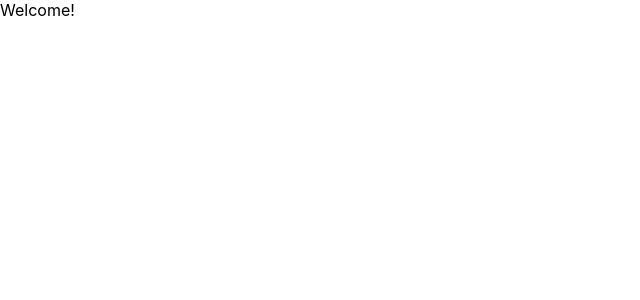
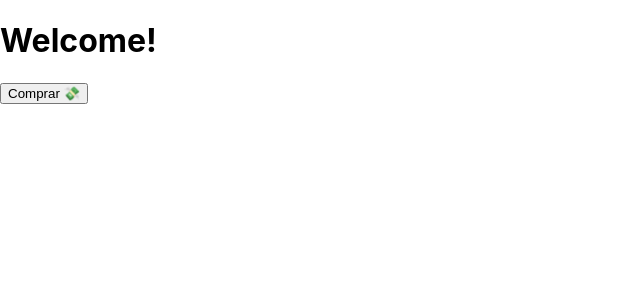
Before and after one commit to vanessaberbidi/proposal-of-new-renner-web-app, a React (Create React App) app in the folder renner-proposal/: page / in a window 1280 px wide. Shown: the top 300 px of the page, without its empty margins (0-640 px from the left). Built offline with nearby package versions, Linux system fonts and the light colour scheme.

Commit message:
example of router and button

```diff
--- a/renner-proposal/src/Home.jsx
+++ /dev/null
@@ -1,9 +0,0 @@
-import React from 'react';
-
-export default class Home extends React.Component {
-  render() {
-    return (
-      <div>Welcome!</div>
-    )
-  }
-}
--- /dev/null
+++ b/renner-proposal/src/Pages/Home.jsx
@@ -0,0 +1,15 @@
+import React from 'react';
+import { Link } from 'react-router-dom';
+
+export default class Home extends React.Component {
+  render() {
+    return (
+      <div>
+        <h1>Welcome!</h1>
+        <Link to="/SecondPage">
+          <button>Comprar 💸</button>
+        </Link>
+      </div>
+    )
+  }
+}
--- /dev/null
+++ b/renner-proposal/src/Pages/SecondPage.jsx
@@ -0,0 +1,9 @@
+import React from 'react';
+
+export default class SecondPage extends React.Component {
+  render() {
+    return (
+      <h1>Primeira compra</h1>
+    )
+  }
+}
--- a/renner-proposal/src/Routes.js
+++ b/renner-proposal/src/Routes.js
@@ -1,11 +1,13 @@
 import React from 'react';
 import { BrowserRouter, Switch, Route } from 'react-router-dom';
-import Home from './Home';
+import Home from './Pages/Home';
+import SecondPage from './Pages/SecondPage'
 
 const Routes = () => (
   <BrowserRouter>
     <Switch>
       <Route exact path="/" component={Home} />
+      <Route exact path="/SecondPage" component ={SecondPage} />
     </Switch>
   </BrowserRouter>
 );
```
